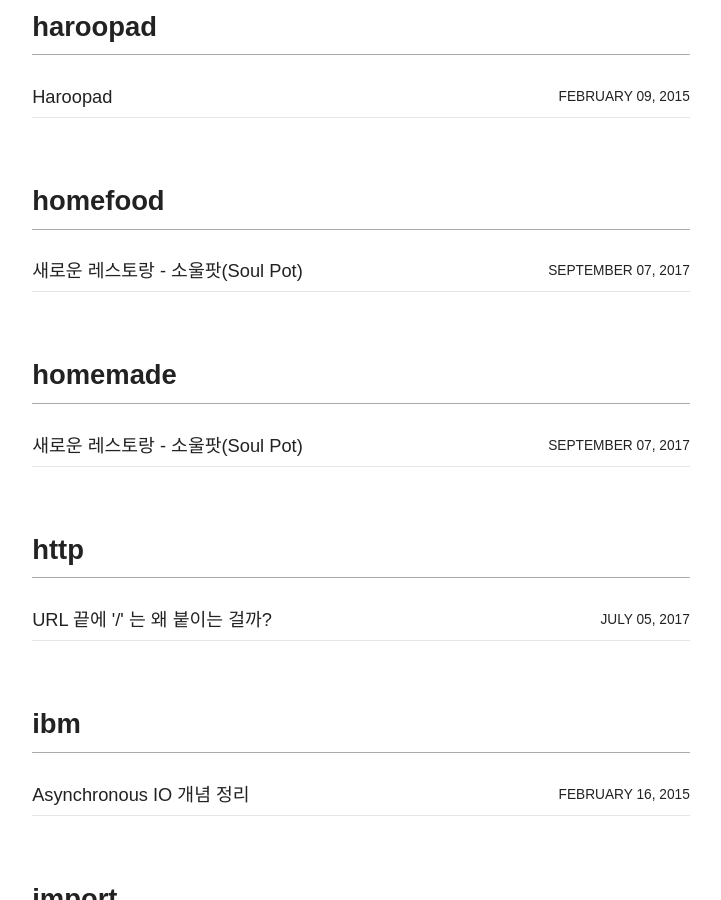
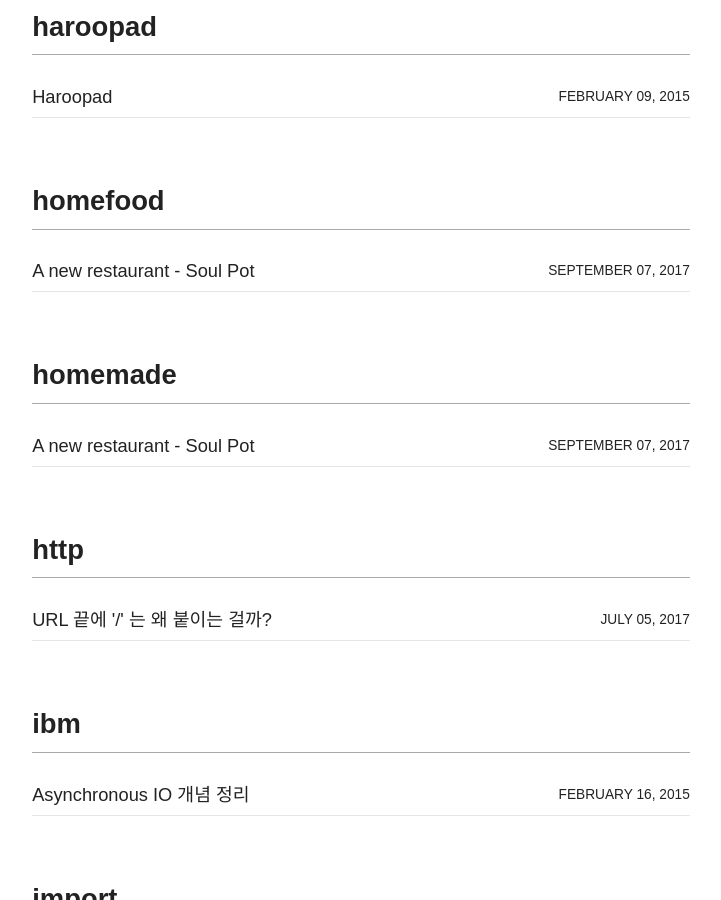
Before and after one commit to djkeh/djkeh.github.io, a Jekyll site: the page built from tags/index.md, in a window 1280 px wide and 900 px high, scrolled down 7521 px. Shown: the whole window, without its empty margins (279-1000 px from the left). Built offline with Jekyll 4.4.1, drawn with Linux system fonts in a browser that asks for light colours; nearby versions of some CDN libraries; some of the changed text lies outside the part shown.

Commit message:
Update post : a new restaurant soul pot
fixed title and excerpt

```diff
--- a/_posts/blog/2017-09-07-A-new-restaurant-SoulPot.md
+++ b/_posts/blog/2017-09-07-A-new-restaurant-SoulPot.md
@@ -1,8 +1,8 @@
 ---
 layout: post
 categories: blog
-title:  "새로운 레스토랑 - 소울팟(Soul Pot)"
-excerpt: "새로운 맛집 탐방기"
+title:  "A new restaurant - Soul Pot"
+excerpt: "Fresh, neat, tasty homemade dish"
 tags: [restaurant, soulpot, homefood, homemade, walleyepollockroe, avocado, 소울팟, 가정식, 홈메이드, 명란젓아보카도덮밥]
 date: 2017-09-07 16:40:44
 modified: 2017-09-07 16:40:44
```
Also changed, not shown: other parts of _posts/blog/2017-09-07-A-new-restaurant-SoulPot.md (+2 -0 lines).
